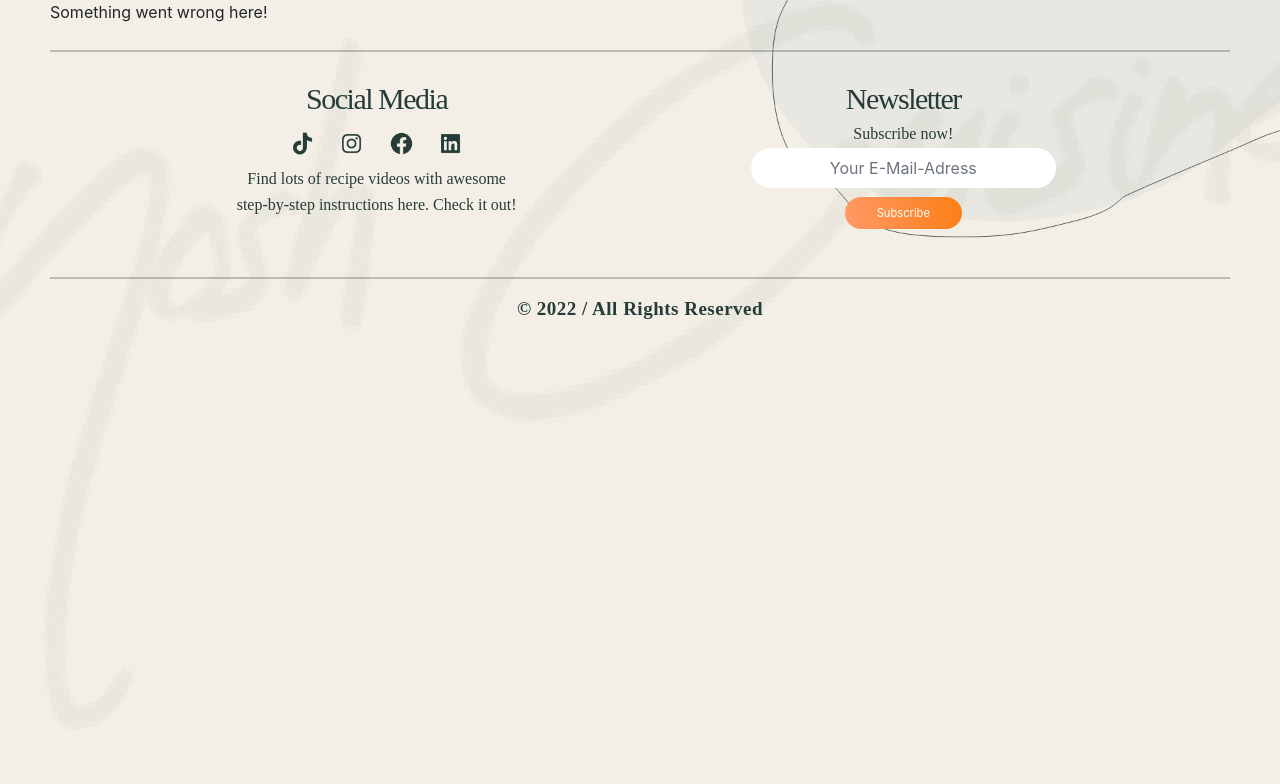
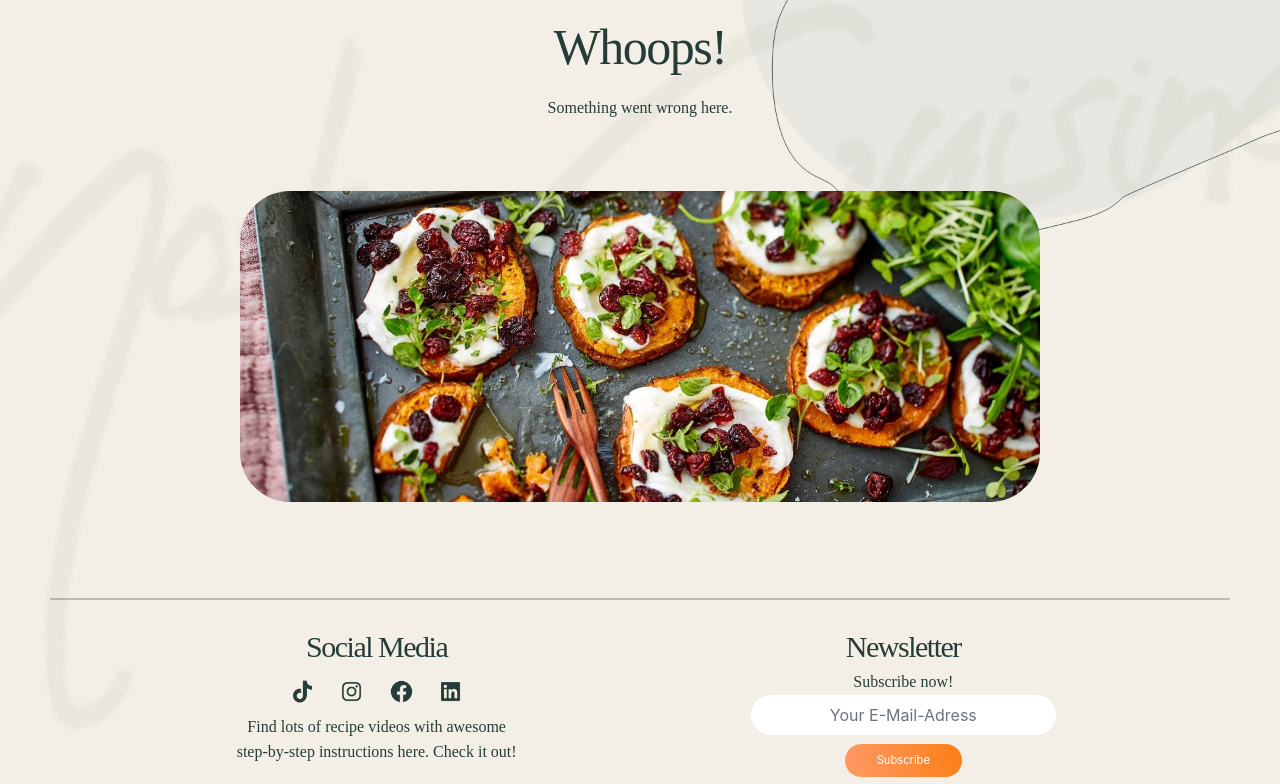
Before and after one commit to marinafink/noshcuisine, a PHP site: page /recipe_detailview.php in a window 1280 px wide. Shown: the part 216-1000 px from the top of the page. Run offline with PHP 8.4, Linux system fonts and the light colour scheme; the visitor is signed in with stand-in values (Sample User, id 1); data that the repository does not hold is empty.

Commit message:
added style for error message when there is no recipe id sent with URL

```diff
--- a/recipe_detailview.php
+++ b/recipe_detailview.php
@@ -72,7 +72,9 @@ global $pdo;
 
     #id muss übergeben sein
     if(!isset($_GET["id"])){
-        echo "<div>Something went wrong here!</div>";
+        echo "<div class='ueberschrift'>Whoops!</div>";
+        echo "<div class='fliesstext center_text'>Something went wrong here.</div>";
+        echo "<div class='bild_mittig_groß'><img src='pic_collection/jummy.jpg' alt='Zubereitung von Essen' style='max-width:1400px'></div>";
         require("includes/footer_inc.php");
         die();
     }
```
